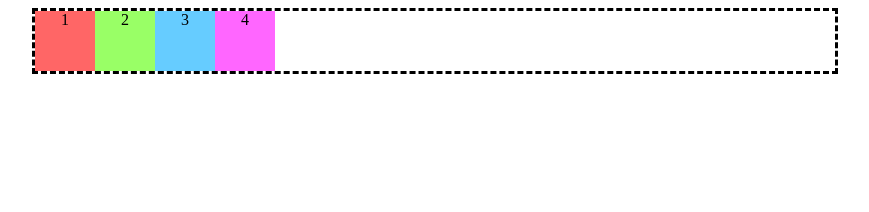
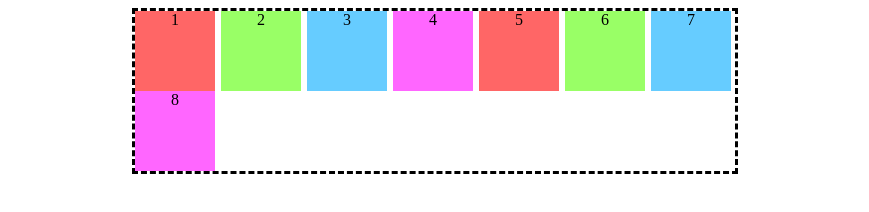
Before and after one commit to luanfiszer/html-css, a plain HTML site: page avançando nas CSS/flexbox/flexbox.html in a window 1280 px wide. Shown: the whole page, without its empty margins (205-1074 px from the left). Drawn offline with Linux system fonts and the light colour scheme.

Commit message:
Estudo Flexbox nas CSS

```diff
--- a/avançando nas CSS/flexbox/flexbox.html
+++ b/avançando nas CSS/flexbox/flexbox.html
@@ -27,6 +27,10 @@
         <div class="item" style="--hue: 100">2</div>
         <div class="item" style="--hue: 200">3</div>
         <div class="item" style="--hue: 300">4</div>
+        <div class="item" style="--hue: 0">5</div>
+        <div class="item" style="--hue: 100">6</div>
+        <div class="item" style="--hue: 200">7</div>
+        <div class="item" style="--hue: 300">8</div>
     </div>
 </body>
 </html>
--- a/avançando nas CSS/flexbox/style.css
+++ b/avançando nas CSS/flexbox/style.css
@@ -2,7 +2,7 @@
 
 .container {
   display: flex;
-  max-width: 800px;
+  max-width: 600px;
   margin: auto;
      /* === Eixo principal (flex-direction) === */
   /* flex-direction: row;            /* padrão, itens em linha, da esquerda para a direita */
@@ -26,7 +26,7 @@
   /*align-items: stretch;      /* padrão, itens esticam para preencher */
   /* align-items: flex-start;   /* itens no início do eixo cruzado */
   /* align-items: flex-end;     /* itens no fim do eixo cruzado */
-  /* align-items: center;       /* itens centralizados no eixo cruzado */
+   /*align-items: center;       /* itens centralizados no eixo cruzado */
   /* align-items: baseline;     /* itens alinhados pela linha de base do texto */
   /* align-items: start;        /* início lógico do eixo cruzado */
   /* align-items: end;          /* fim lógico do eixo cruzado */
@@ -53,9 +53,13 @@
   /* column-gap: 20px;   /* espaço entre colunas */
 
 
+  align-items:center;
+  flex-wrap: wrap;
+  gap: 1%;
+
 }
 
 .item {
-  width: 60px;
-  height: 60px;
+  width: 80px;
+  height: 80px;
 }
```
